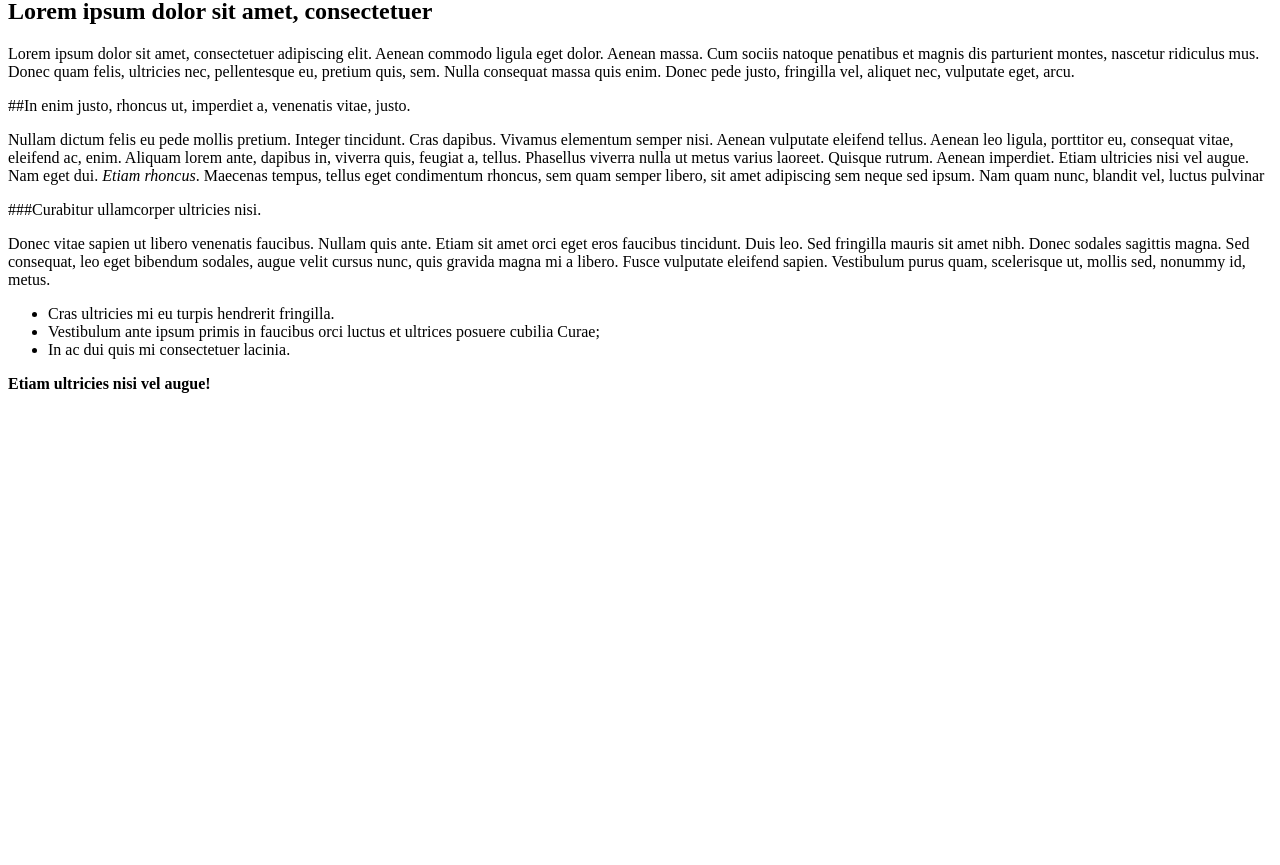
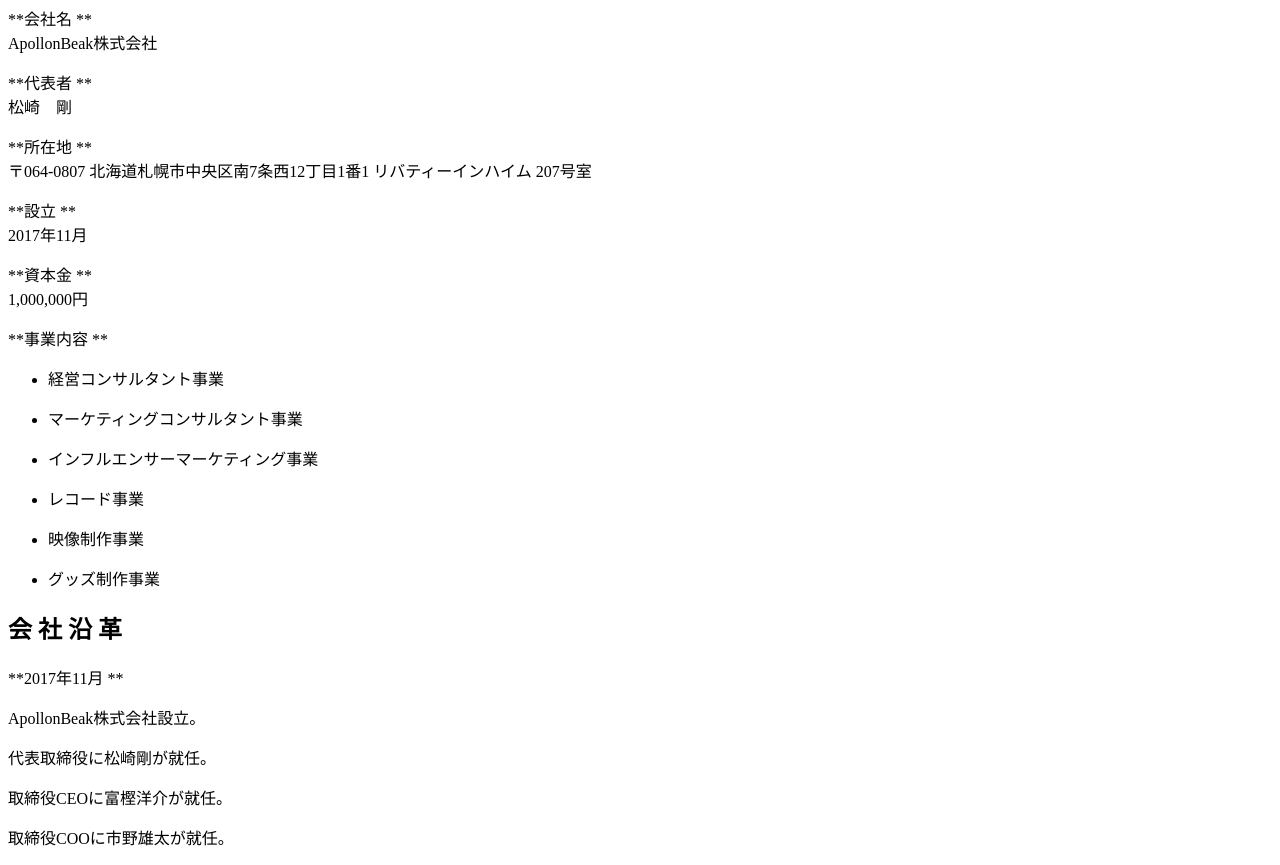
Before and after one commit to karuhiko1/apollonbeak-netlify-cms, a Gatsby site: page /about in a window 1280 px wide. Shown: the part 69-934 px from the top of the page. Before the commit the page ends 800 px from the top, so only its background shows below. Built offline with nearby package versions, Linux system fonts and the light colour scheme; Gatsby itself is replaced by a stand-in of ours; some packages are replaced by stand-ins of ours.

Commit message:
Update Pages “about”

```diff
--- a/src/pages/about/index.md
+++ b/src/pages/about/index.md
@@ -1,38 +1,62 @@
 ---
 templateKey: about-page
-title: About Us
-meta_title: About Us | Gatsby Starter Business
-meta_description: >-
-  Cum sociis natoque penatibus et magnis dis parturient montes, nascetur
-  ridiculus mus. Aenean eu leo quam. Pellentesque ornare sem lacinia quam
-  venenatis vestibulum. Sed posuere consectetur est at lobortis. Cras mattis
-  consectetur purus sit amet fermentum.
+title: 会社概要
+meta_title: 会社概要 | ApollonBeak
+meta_description: 会社概要 | ApollonBeak
 ---
-## Lorem ipsum dolor sit amet, consectetuer
+**会社名
+**
+ApollonBeak株式会社
 
-Lorem ipsum dolor sit amet, consectetuer adipiscing elit. Aenean commodo ligula eget dolor.
-Aenean massa. Cum sociis natoque penatibus et magnis dis parturient montes, nascetur ridiculus
-mus. Donec quam felis, ultricies nec, pellentesque eu, pretium quis, sem. Nulla consequat massa
-quis enim. Donec pede justo, fringilla vel, aliquet nec, vulputate eget, arcu.
 
-##In enim justo, rhoncus ut, imperdiet a, venenatis vitae, justo.
+**代表者
+**
+松崎　剛
 
-Nullam dictum felis eu pede mollis
-pretium. Integer tincidunt. Cras dapibus. Vivamus elementum semper nisi. Aenean vulputate eleifend tellus.
-Aenean leo ligula, porttitor eu, consequat vitae, eleifend ac, enim. Aliquam lorem ante, dapibus in, viverra
-quis, feugiat a, tellus. Phasellus viverra nulla ut metus varius laoreet. Quisque rutrum. Aenean imperdiet.
-Etiam ultricies nisi vel augue.  Nam eget dui. *Etiam rhoncus*. Maecenas
-tempus, tellus eget condimentum rhoncus, sem quam semper libero, sit amet adipiscing sem neque sed ipsum.
-Nam quam nunc, blandit vel, luctus pulvinar
 
-###Curabitur ullamcorper ultricies nisi.
 
-Donec vitae sapien ut libero venenatis faucibus. Nullam quis ante. Etiam sit amet orci eget eros faucibus tincidunt.
-Duis leo. Sed fringilla mauris sit amet nibh. Donec sodales sagittis magna. Sed consequat, leo eget bibendum sodales,
-augue velit cursus nunc, quis gravida magna mi a libero. Fusce vulputate eleifend sapien. Vestibulum purus quam, scelerisque ut,
-mollis sed, nonummy id, metus.
-* Cras ultricies mi eu turpis hendrerit fringilla.
-* Vestibulum ante ipsum primis in faucibus orci luctus et ultrices posuere cubilia Curae;
-* In ac dui quis mi consectetuer lacinia.
+**所在地
+**
+〒064-0807 北海道札幌市中央区南7条西12丁目1番1 リバティーインハイム 207号室
 
-**Etiam ultricies nisi vel augue!**
+
+
+**設立
+**
+2017年11月
+
+
+
+**資本金
+**
+1,000,000円
+
+
+
+**事業内容
+**
+
+* 経営コンサルタント事業
+* マーケティングコンサルタント事業
+* インフルエンサーマーケティング事業
+* レコード事業
+* 映像制作事業
+
+* グッズ制作事業
+
+
+
+## 会 社 沿 革
+
+**2017年11月
+**
+
+
+
+ApollonBeak株式会社設立。
+
+代表取締役に松崎剛が就任。
+
+取締役CEOに富樫洋介が就任。
+
+取締役COOに市野雄太が就任。
```
